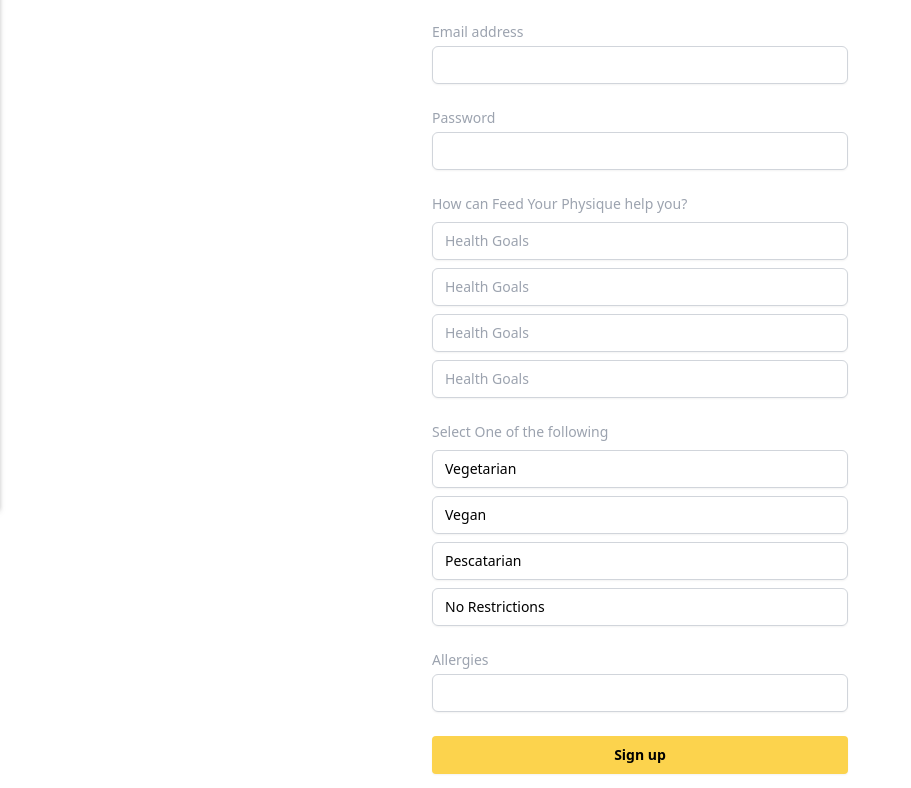
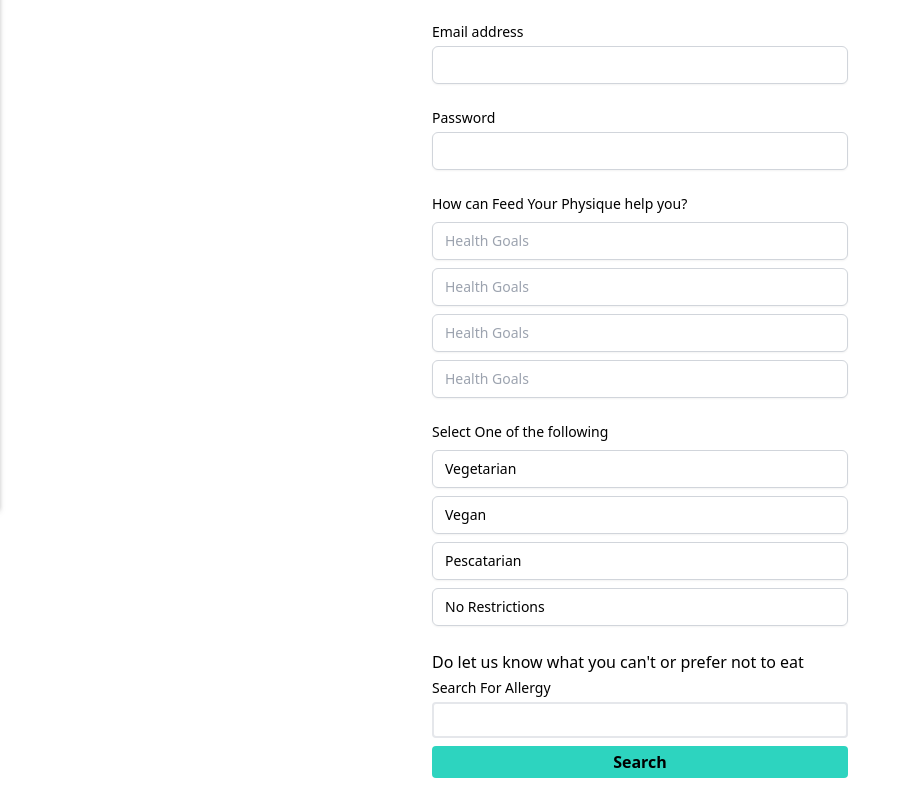
Before and after one commit to Entr0phy/healthy_recipe_frontend, a Next.js app: page /logIn/signUpScreen in a window 1280 px wide. Shown: the part 292-1080 px from the top of the page, without its empty margins (0-911 px from the left). Built offline with nearby package versions, Linux system fonts and the light colour scheme.

Commit message:
allergies

```diff
--- a/src/pages/logIn/signUpScreen.js
+++ b/src/pages/logIn/signUpScreen.js
@@ -2,6 +2,7 @@ import Head from "next/head";
 import Link from "next/link";
 import { useState } from "react";
 import { useRouter } from "next/router";
+import Allergies from "../userProfile/userProfileComponents/allergies";
 
 export default function DisplayUserSignUp() {
   const [username, setUsername] = useState("");
@@ -61,8 +62,16 @@ export default function DisplayUserSignUp() {
     setDietaryPreference(['']);
   };
 
-  const handleAllergyChange = (e) => {
-    setAllergy(e.target.value)
+  const pushToAllergyArray = (val) => {
+    setAllergy(current => [...(new Set([...current , val]))])
+  }
+
+  const removeFromAllergyArray = (val) => {
+    console.log(allergy);
+    console.log(val);
+    setAllergy(current => {
+      return current.filter(allergies => allergies !== val)
+    })
   }
 
   const handleHealthGoalChange1 = (e) => {
@@ -146,7 +155,7 @@ export default function DisplayUserSignUp() {
             <div>
               <label
                 htmlFor="email"
-                className="block text-sm font-medium text-gray-400">
+                className="block text-sm font-medium">
                 Email address
               </label>
               <div className="mt-1">
@@ -166,7 +175,7 @@ export default function DisplayUserSignUp() {
             <div>
               <label
                 htmlFor="password"
-                className="block text-sm font-medium text-gray-400">
+                className="block text-sm font-medium">
                 Password
               </label>
               <div className="mt-1">
@@ -185,7 +194,7 @@ export default function DisplayUserSignUp() {
             <div>
               <label
                 htmlFor="healthGoals"
-                className="block text-sm font-medium text-gray-400">
+                className="block text-sm font-medium">
                 How can Feed Your Physique help you?
               </label>
               <div className="mt-1">
@@ -231,7 +240,7 @@ export default function DisplayUserSignUp() {
             <div>
               <label
                 htmlFor="dietary"
-                className="block text-sm font-medium text-gray-400">
+                className="block text-sm font-medium">
                 Select One of the following
               </label>
               <div className="mt-1">
@@ -273,18 +282,15 @@ export default function DisplayUserSignUp() {
             <div>
               <label
                 htmlFor="allergies"
-                className="block text-sm font-medium text-gray-400">
-                Allergies
+                className="block text-l font-medium">
+                Do let us know what you can't or prefer not to eat
               </label>
               <div className="mt-1">
-                <input
-                  id="allergies"
-                  name="allergies"
-                  type="allergies"
-                  value={allergy}
-                  onChange={handleAllergyChange}
-                  className="appearance-none block w-full px-3 py-2 border border-gray-300 rounded-md shadow-sm placeholder-gray-400 focus:outline-none focus:ring-indigo-500 focus:border-indigo-500 sm:text-sm text-black"
-                />
+               <Allergies
+               parentAllergy = {allergy}
+               setParentAllergy = {pushToAllergyArray}
+               removeParentAllergy = {removeFromAllergyArray}
+               />
               </div>
             </div>
 
--- /dev/null
+++ b/src/pages/userProfile/userProfileComponents/allergies.js
@@ -0,0 +1,82 @@
+import React, { useState } from "react";
+
+const Allergies = (prop) => {
+  const [search, setSearch] = useState("");
+  const [searchAllergy, setSearchAllergy] = useState(false);
+  const [initial, setInitial] = useState(true);
+  const handleSearch = (e) => {
+    setSearch(e.target.value);
+  };
+
+  const searchAllergyCall = async (e) => {
+    e.preventDefault();
+    setInitial(false);
+
+    const allergy = await fetch(
+      `${process.env.apiKey}/allergies/searchAllergies`,
+      {
+        method: "POST",
+        headers: {
+          Accept: "application/json",
+          "Content-Type": "application/json",
+        },
+        body: JSON.stringify({ search: search }),
+      }
+    );
+
+    if (allergy.status === 200) {
+      let data = await allergy.json();
+      if (data.allergy.length > 0) setSearchAllergy(data.allergy);
+      else setSearchAllergy(false);
+    } else {
+      window.alert("Error, please try again");
+    }
+  };
+
+  return (
+    <div className="flex flex-col">
+      <div className="flex flex-col">
+        <label className="text-grey-400 text-sm">Search For Allergy</label>
+
+        <input
+          className=" my-1 p-1 border-2 border-grey-400 rounded"
+          onChange={handleSearch}
+          value={search}
+        />
+
+        <button
+          className="my-1 bg-teal-400 rounded p-1 font-semibold"
+          onClick={searchAllergyCall}>
+          Search
+        </button>
+      </div>
+
+      <div className="flex flex-wrap">
+        {!initial && !searchAllergy && (<h1>No Allergies Found</h1>)}
+        {!initial && searchAllergy && (
+          <>
+            <label className="text-sm m-2">Search Allergies</label>
+            {searchAllergy.map((ele) => (
+              <h1 key={Math.random()} className="m-2 p-1 border-grey-400 border-2 rounded font-semibold text-sm" onClick={() => prop.setParentAllergy(ele.name)}>
+                {ele.name}
+              </h1>
+            ))}
+          </>
+        )}
+      </div>
+
+      <div className="flex flex-wrap">
+        {prop.parentAllergy.length > 0 &&
+          <>
+           <label className="text-sm m-2">Selected Allergy</label>
+           {prop.parentAllergy.map((ele)=> (
+            <h1 className="m-2 p-1 border-2 border-grey-600 rounded text-sm font-semibold" onClick={() => prop.removeParentAllergy(ele)}>{ele}</h1>
+           ))}
+          </>
+        }
+      </div>
+    </div>
+  );
+};
+
+export default Allergies;
```
